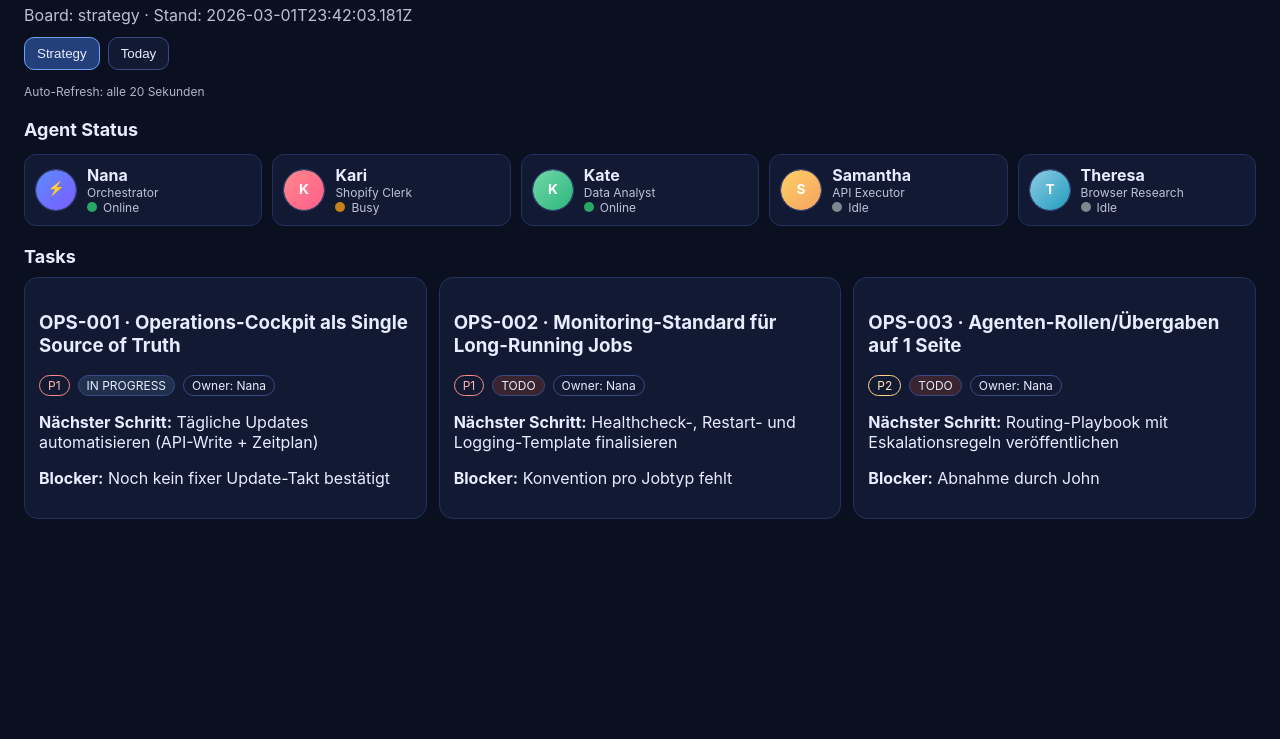
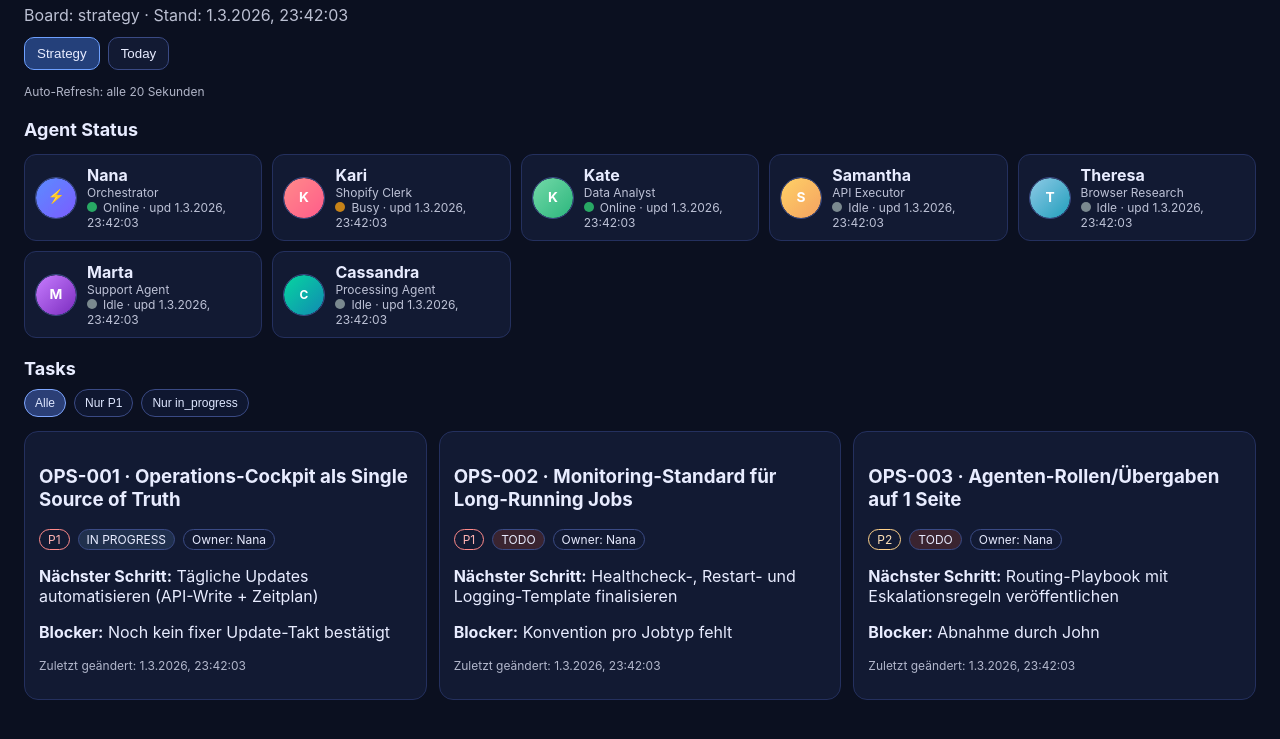
Before and after one commit to Bunnykiller151/openclaw-cockpit, a website: page index.html in a window 1280 px wide. Shown: the part 61-800 px from the top of the page. Drawn offline with Linux system fonts and the light colour scheme.

Commit message:
feat: add filters, timeline, and expanded agent panel

```diff
--- a/data_strategy.json
+++ b/data_strategy.json
@@ -2,11 +2,13 @@
   "generated_at": "2026-03-01T23:42:03.181Z",
   "focus": "strategy",
   "agents": [
-    { "id": "nana", "name": "Nana", "role": "Orchestrator", "status": "online", "portrait": "./avatars_nana.svg" },
-    { "id": "kari", "name": "Kari", "role": "Shopify Clerk", "status": "busy", "portrait": "./avatars_kari.svg" },
-    { "id": "kate", "name": "Kate", "role": "Data Analyst", "status": "online", "portrait": "./avatars_kate.svg" },
-    { "id": "samantha", "name": "Samantha", "role": "API Executor", "status": "idle", "portrait": "./avatars_samantha.svg" },
-    { "id": "theresa", "name": "Theresa", "role": "Browser Research", "status": "idle", "portrait": "./avatars_theresa.svg" }
+    { "id": "nana", "name": "Nana", "role": "Orchestrator", "status": "online", "portrait": "./avatars_nana.svg", "updated_at": "2026-03-01T23:42:03.181Z" },
+    { "id": "kari", "name": "Kari", "role": "Shopify Clerk", "status": "busy", "portrait": "./avatars_kari.svg", "updated_at": "2026-03-01T23:42:03.181Z" },
+    { "id": "kate", "name": "Kate", "role": "Data Analyst", "status": "online", "portrait": "./avatars_kate.svg", "updated_at": "2026-03-01T23:42:03.181Z" },
+    { "id": "samantha", "name": "Samantha", "role": "API Executor", "status": "idle", "portrait": "./avatars_samantha.svg", "updated_at": "2026-03-01T23:42:03.181Z" },
+    { "id": "theresa", "name": "Theresa", "role": "Browser Research", "status": "idle", "portrait": "./avatars_theresa.svg", "updated_at": "2026-03-01T23:42:03.181Z" },
+    { "id": "marta", "name": "Marta", "role": "Support Agent", "status": "idle", "portrait": "./avatars_marta.svg", "updated_at": "2026-03-01T23:42:03.181Z" },
+    { "id": "cassandra", "name": "Cassandra", "role": "Processing Agent", "status": "idle", "portrait": "./avatars_cassandra.svg", "updated_at": "2026-03-01T23:42:03.181Z" }
   ],
   "items": [
     {
@@ -16,7 +18,8 @@
       "priority": "P1",
       "status": "in_progress",
       "next_step": "Tägliche Updates automatisieren (API-Write + Zeitplan)",
-      "blocker": "Noch kein fixer Update-Takt bestätigt"
+      "blocker": "Noch kein fixer Update-Takt bestätigt",
+      "updated_at": "2026-03-01T23:42:03.181Z"
     },
     {
       "id": "OPS-002",
@@ -25,7 +28,8 @@
       "priority": "P1",
       "status": "todo",
       "next_step": "Healthcheck-, Restart- und Logging-Template finalisieren",
-      "blocker": "Konvention pro Jobtyp fehlt"
+      "blocker": "Konvention pro Jobtyp fehlt",
+      "updated_at": "2026-03-01T23:42:03.181Z"
     },
     {
       "id": "OPS-003",
@@ -34,7 +38,8 @@
       "priority": "P2",
       "status": "todo",
       "next_step": "Routing-Playbook mit Eskalationsregeln veröffentlichen",
-      "blocker": "Abnahme durch John"
+      "blocker": "Abnahme durch John",
+      "updated_at": "2026-03-01T23:42:03.181Z"
     }
   ]
 }
--- a/index.html
+++ b/index.html
@@ -25,6 +25,9 @@
     .P1{border-color:#ff8a8a;color:#ffb3b3}.P2{border-color:#ffd28a;color:#ffe2b8}.P3{border-color:#8ad1ff;color:#bce8ff}
     .todo{background:#3a2430}.in_progress{background:#20304d}.done{background:#1c3f2e}
     .tiny{font-size:12px;opacity:.75}
+    .chips{display:flex;gap:8px;flex-wrap:wrap;margin:8px 0 14px}
+    .chip{cursor:pointer;border:1px solid #3a4a84;background:#0f1730;color:#dfe7ff;padding:6px 10px;border-radius:999px;font-size:12px}
+    .chip.active{background:#2b3f76;border-color:#7ea6ff}
     h2{font-size:18px;margin:20px 0 10px}
   </style>
 </head>
@@ -43,29 +46,49 @@
   <div id="agents" class="agents"></div>
 
   <h2>Tasks</h2>
+  <div class="chips">
+    <button class="chip" data-filter="all">Alle</button>
+    <button class="chip" data-filter="P1">Nur P1</button>
+    <button class="chip" data-filter="in_progress">Nur in_progress</button>
+  </div>
   <div id="grid" class="grid"></div>
 
   <script>
     const statusLabel = s => ({todo:'TODO',in_progress:'IN PROGRESS',done:'DONE'}[s] || s);
     const agentStatusLabel = s => ({online:'Online',busy:'Busy',idle:'Idle',offline:'Offline'}[s] || s);
     let board = localStorage.getItem('cockpit_board') || 'strategy';
+    let filter = localStorage.getItem('cockpit_filter') || 'all';
 
     function boardFile(name){
       if(name === 'today') return './data_today.json';
       return './data_strategy.json';
     }
 
+    function formatTime(ts){
+      if(!ts) return 'n/a';
+      const d = new Date(ts);
+      if(Number.isNaN(d.getTime())) return ts;
+      return d.toLocaleString('de-DE', { hour12: false });
+    }
+
     function updateButtons(){
       document.getElementById('btn-strategy').classList.toggle('active', board === 'strategy');
       document.getElementById('btn-today').classList.toggle('active', board === 'today');
       document.getElementById('focusLabel').textContent = `Board: ${board}`;
+      document.querySelectorAll('.chip').forEach(c => c.classList.toggle('active', c.dataset.filter === filter));
+    }
+
+    function applyFilter(items){
+      if(filter === 'P1') return items.filter(i => i.priority === 'P1');
+      if(filter === 'in_progress') return items.filter(i => i.status === 'in_progress');
+      return items;
     }
 
     async function render() {
       try {
         const res = await fetch(boardFile(board) + '?_=' + Date.now(), { cache: 'no-store' });
         const data = await res.json();
-        document.getElementById('ts').textContent = `Stand: ${data.generated_at || 'n/a'}`;
+        document.getElementById('ts').textContent = `Stand: ${formatTime(data.generated_at)}`;
 
         const agents = document.getElementById('agents');
         agents.innerHTML = (data.agents || []).map(a => `
@@ -74,13 +97,14 @@
             <div>
               <div class="name">${a.name || '-'}</div>
               <div class="role">${a.role || '-'}</div>
-              <div class="role"><span class="dot ${a.status || 'idle'}"></span>${agentStatusLabel(a.status || 'idle')}</div>
+              <div class="role"><span class="dot ${a.status || 'idle'}"></span>${agentStatusLabel(a.status || 'idle')} · upd ${formatTime(a.updated_at)}</div>
             </div>
           </article>
         `).join('');
 
         const grid = document.getElementById('grid');
-        grid.innerHTML = (data.items || []).map(it => `
+        const filtered = applyFilter(data.items || []);
+        grid.innerHTML = filtered.map(it => `
           <article class="card">
             <h3>${it.id || '-'} · ${it.title || 'Ohne Titel'}</h3>
             <div class="meta">
@@ -90,6 +114,7 @@
             </div>
             <p><strong>Nächster Schritt:</strong> ${it.next_step || '-'}</p>
             <p><strong>Blocker:</strong> ${it.blocker || '-'}</p>
+            <p class="tiny">Zuletzt geändert: ${formatTime(it.updated_at)}</p>
           </article>
         `).join('');
       } catch (err) {
@@ -111,6 +136,13 @@
       render();
     });
 
+    document.querySelectorAll('.chip').forEach(chip => chip.addEventListener('click', () => {
+      filter = chip.dataset.filter;
+      localStorage.setItem('cockpit_filter', filter);
+      updateButtons();
+      render();
+    }));
+
     updateButtons();
     render();
     setInterval(render, 20000);
```
Also changed, not shown: data.json (+13 -8 lines), data_today.json (+13 -8 lines), server.js (+10 -6 lines), avatars_cassandra.svg (added), avatars_marta.svg (added).
